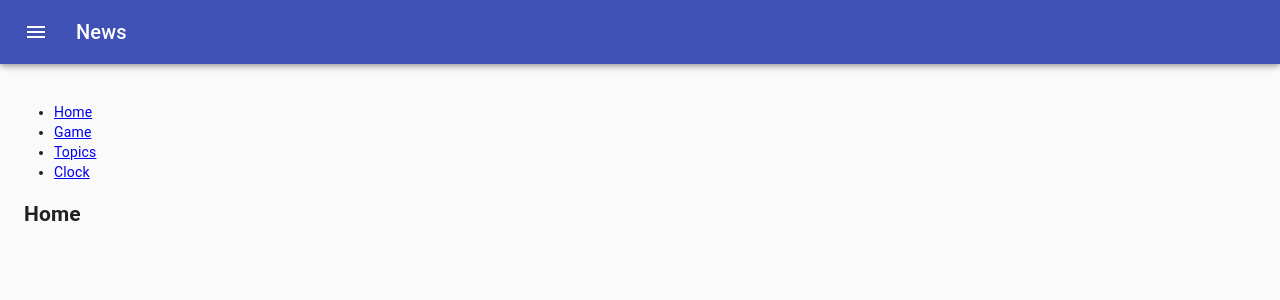
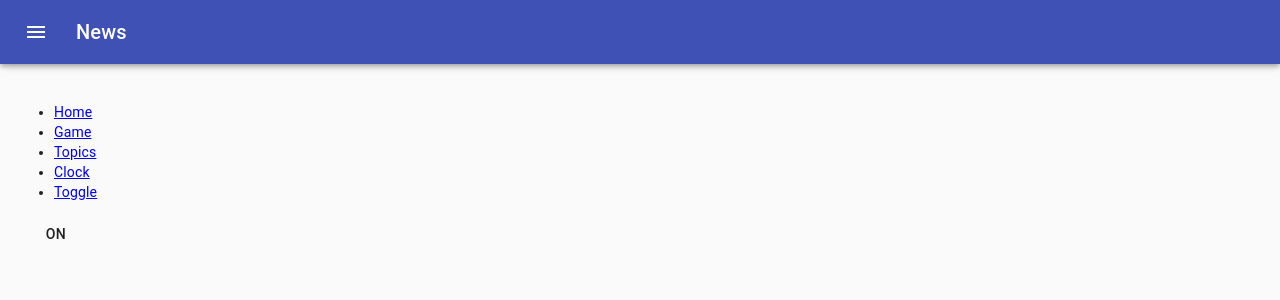
Before and after one commit to AemonCao/ts-react-material-ui, a React (Create React App) app: page /toggle in a window 1280 px wide. Shown: the top 300 px of the page. Built offline with nearby package versions, Linux system fonts and the light colour scheme.

Commit message:
add Toggle

```diff
--- a/src/Router/index.tsx
+++ b/src/Router/index.tsx
@@ -10,6 +10,7 @@ import {
 } from "react-router-dom";
 import Game from "../components/Tic-Tac-Toe/Game";
 import Clock from "../components/Clock/Clock";
+import Toggle from "../components/Toggle/Toggle";
 import {
   makeStyles,
   useTheme,
@@ -182,15 +183,19 @@ const App: React.FC = () => {
                 <li>
                   <Link to="/clock">Clock</Link>
                 </li>
+                <li>
+                  <Link to="/toggle">Toggle</Link>
+                </li>
               </ul>
             </nav>
 
             {/* A <Switch> looks through its children <Route>s and
             renders the first one that matches the current URL. */}
             <Switch>
+              <Route path="/toggle">
+                <Toggle />
+              </Route>
               <Route path="/clock">
-                <Clock />
-                <Clock />
                 <Clock />
               </Route>
               <Route path="/game">
--- /dev/null
+++ b/src/components/Toggle/Toggle.tsx
@@ -0,0 +1,39 @@
+import * as React from "react";
+import { Button } from "@material-ui/core";
+
+interface IProps {}
+
+interface IState {
+  isToggleOn: boolean;
+}
+
+export default class Toggle extends React.Component<IProps, IState> {
+  constructor(props: IProps) {
+    super(props);
+    this.state = { isToggleOn: true };
+    // 用于回调时固定this
+    // 如果不使用bind，可以使用下方的public class fields 语法，或在调用时使用箭头函数
+    this.handleClick = this.handleClick.bind(this);
+  }
+
+  handleClick() {
+    this.setState((state) => ({
+      isToggleOn: !state.isToggleOn,
+    }));
+  }
+
+  // 使用 public class fields 语法
+  //   handleClick = () => {
+  //     this.setState((state) => ({
+  //       isToggleOn: !state.isToggleOn,
+  //     }));
+  //   };
+
+  render() {
+    return (
+      <Button onClick={this.handleClick}>
+        {this.state.isToggleOn ? "ON" : "OFF"}
+      </Button>
+    );
+  }
+}
```
